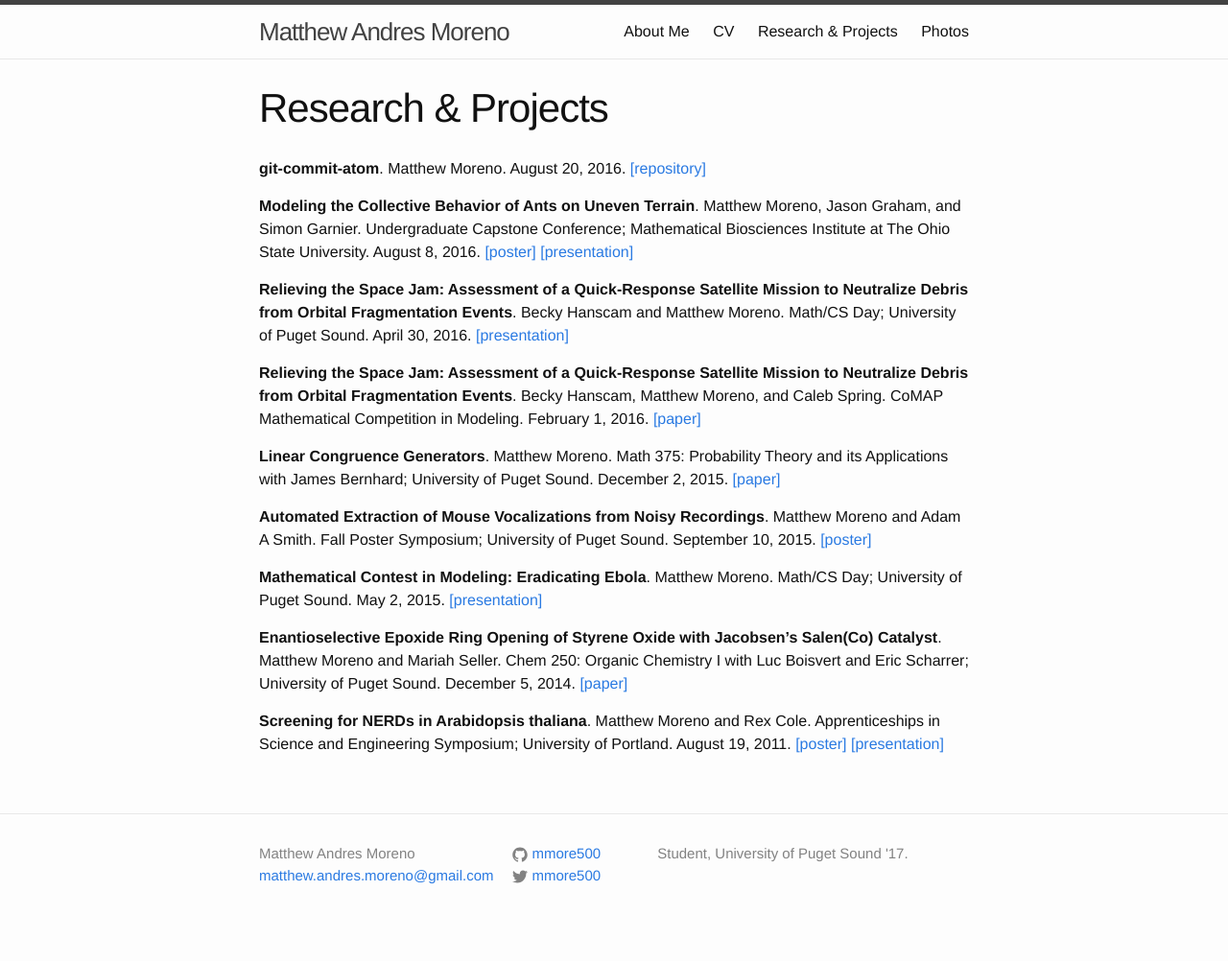
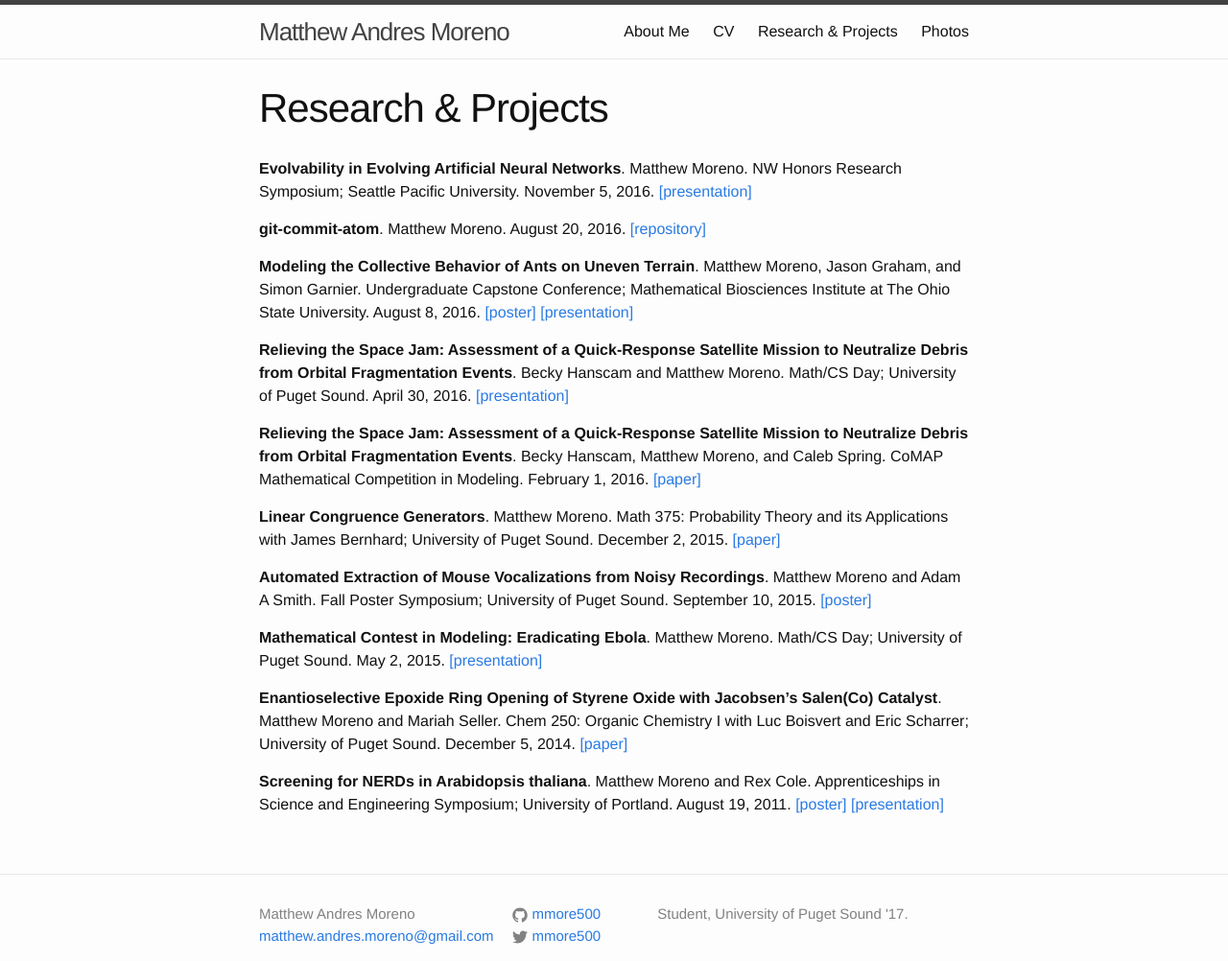
Before and after one commit to mmore500/mmore500.github.io, a Jekyll site: the page built from research.md, in a window 1280 px wide. Shown: the whole page at 96% size. Built offline with Jekyll 4.4.1, drawn with Linux system fonts in a browser that asks for light colours; before the commit the page ends 939 px from its top, so only the background shows below that.

Commit message:
Add NW Honors Symposium presentation to Research

```diff
--- a/research.md
+++ b/research.md
@@ -3,6 +3,8 @@ layout: page
 title: Research & Projects
 permalink: /research/
 ---
+
+**Evolvability in Evolving Artificial Neural Networks**. Matthew Moreno. NW Honors Research Symposium; Seattle Pacific University. November 5, 2016. [[presentation]](/resources/november_5_2015.pdf)
 
 **git-commit-atom**. Matthew Moreno. August 20, 2016. [[repository]](https://github.com/mmore500/git-commit-atom)
 
```
Also changed, not shown: 1 other file.
